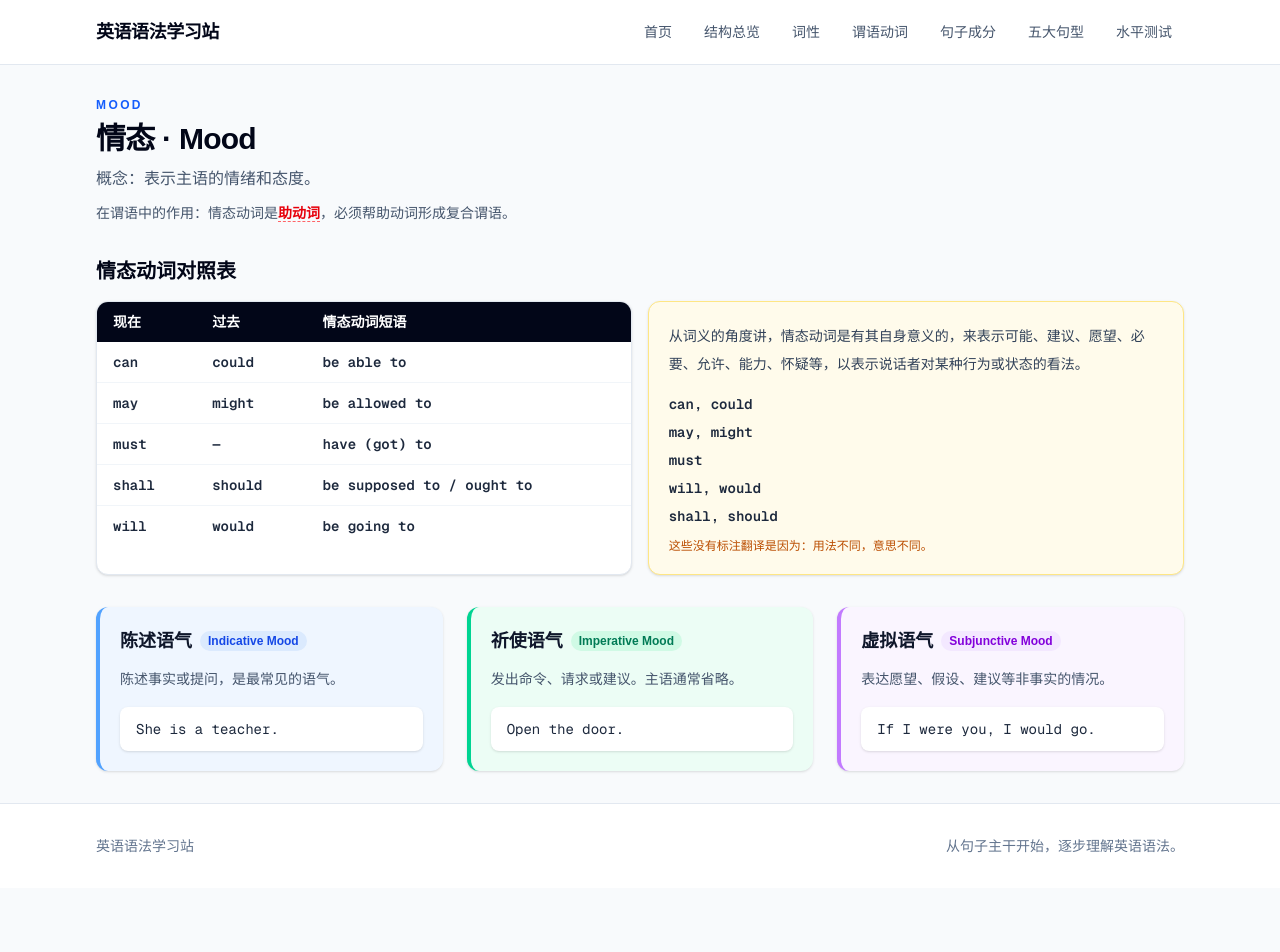
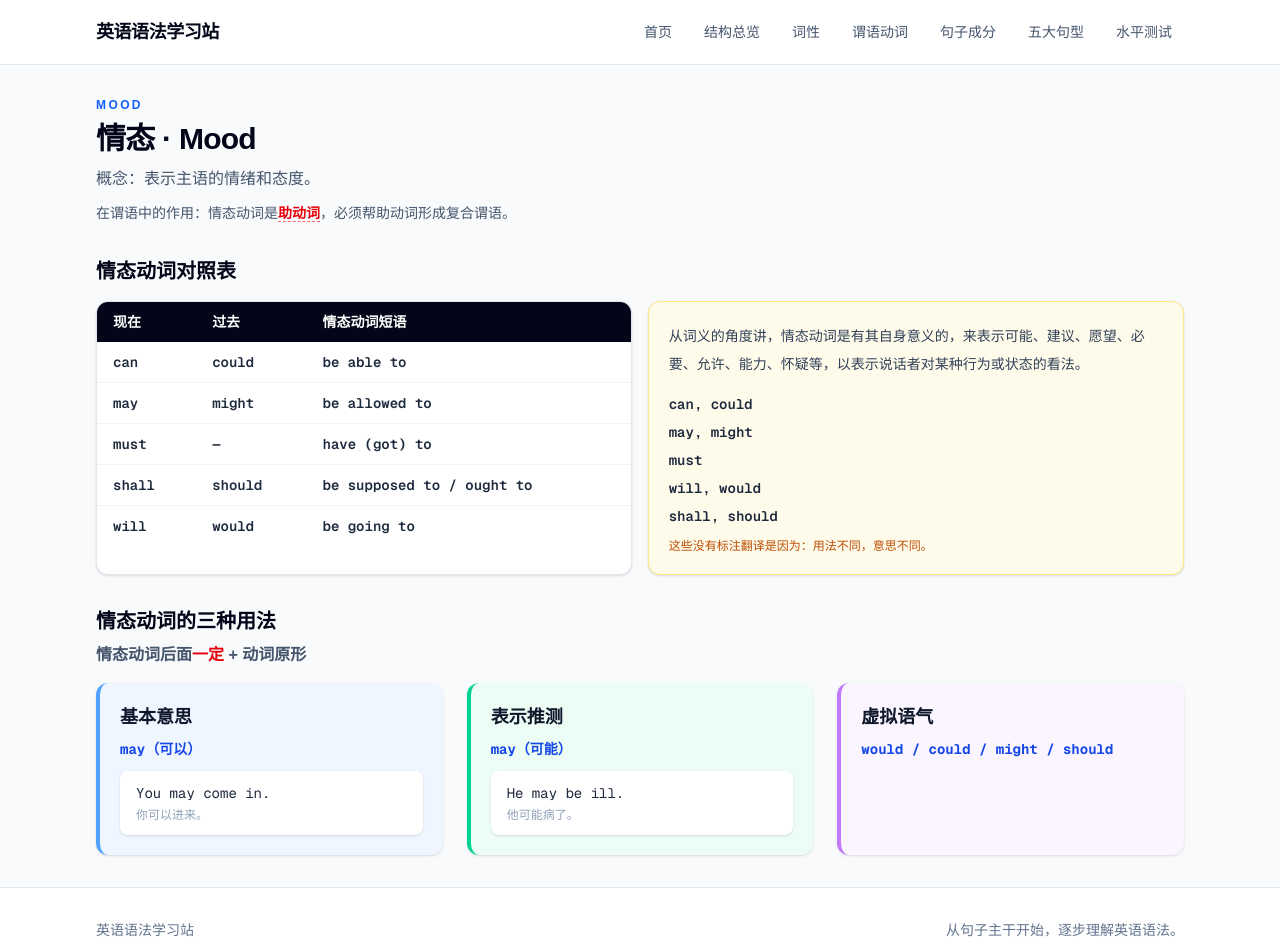
Before and after one commit to Jet-zz/EnglishGrammarSite, a Next.js app: page /grammar/mood in a window 1280 px wide. Shown: the top 952 px of the page. Before the commit the page ends 888 px from the top, so only its background shows below. Built offline with nearby package versions, Linux system fonts and the light colour scheme.

Commit message:
情态页面重构：三种用法替换三语气卡片，统一左边框样式，去掉英文badge

```diff
--- a/src/app/grammar/mood/page.tsx
+++ b/src/app/grammar/mood/page.tsx
@@ -1,5 +1,5 @@
 import { SectionHeading } from "@/components/SectionHeading";
-import { moodIntro, moodTypes, modalTable, modalNote } from "@/content/mood";
+import { moodIntro, modalTable, modalNote, modalUsage } from "@/content/mood";
 import { AssistVerb } from "@/components/AssistVerb";
 
 export default function MoodPage() {
@@ -55,34 +55,36 @@ export default function MoodPage() {
         </div>
       </section>
 
-      <div className="mt-8 grid gap-6 sm:grid-cols-3">
-        {moodTypes.map((m, i) => {
+      {/* ── 情态动词的三种用法 ── */}
+      <section className="mt-8">
+        <h2 className="text-xl font-bold text-slate-950">{modalUsage.title}</h2>
+        <p className="mt-2 text-base font-bold text-slate-600">
+          {modalUsage.rule}<span className="text-red-600">{modalUsage.ruleRed}</span>{modalUsage.ruleEnd}
+        </p>
+        <div className="mt-4 grid gap-6 sm:grid-cols-3">
+          {modalUsage.items.map((item, i) => {
             const colors = [
               "border-blue-400 bg-blue-50",
               "border-emerald-400 bg-emerald-50",
               "border-purple-400 bg-purple-50",
             ];
-          const badgeColors = [
-            "bg-blue-100 text-blue-700",
-            "bg-emerald-100 text-emerald-700",
-            "bg-purple-100 text-purple-700",
-          ];
             return (
-            <div key={m.name} className={`rounded-xl border-l-4 ${colors[i]} p-5 shadow-sm`}>
-              <div className="flex items-center gap-2">
-                <h2 className="text-lg font-bold text-slate-900">{m.name}</h2>
-                <span className={`rounded-full px-2 py-0.5 text-xs font-semibold ${badgeColors[i]}`}>
-                  {m.english}
-                </span>
+              <div key={item.label} className={`rounded-xl border-l-4 ${colors[i]} p-5 shadow-sm`}>
+                <h2 className="text-lg font-bold text-slate-900">{item.label}</h2>
+                <p className="mt-2 font-mono text-sm font-bold text-blue-700">{item.sub}</p>
+                {item.example ? (
+                  <div className="mt-3 rounded-lg bg-white px-4 py-3 font-mono text-sm text-slate-800 shadow-sm">
+                    <p>{item.example}</p>
+                    {item.translation ? (
+                      <p className="mt-1 text-xs text-slate-400">{item.translation}</p>
+                    ) : null}
                   </div>
-              <p className="mt-3 text-sm leading-6 text-slate-600">{m.desc}</p>
-              <div className="mt-4 rounded-lg bg-white px-4 py-3 font-mono text-sm text-slate-800 shadow-sm">
-                {m.example}
-              </div>
+                ) : null}
               </div>
             );
           })}
         </div>
+      </section>
     </div>
   );
 }
--- a/src/content/mood.ts
+++ b/src/content/mood.ts
@@ -8,6 +8,31 @@ export const modalNote = {
   text: "从词义的角度讲，情态动词是有其自身意义的，来表示可能、建议、愿望、必要、允许、能力、怀疑等，以表示说话者对某种行为或状态的看法。",
   verbs: ["can, could", "may, might", "must", "will, would", "shall, should"],
   hint: "这些没有标注翻译是因为：用法不同，意思不同。",
+};
+
+export const modalUsage = {
+  title: "情态动词的三种用法",
+  items: [
+    {
+      label: "基本意思",
+      sub: "may（可以）",
+      example: "You may come in.",
+      translation: "你可以进来。",
+    },
+    {
+      label: "表示推测",
+      sub: "may（可能）",
+      example: "He may be ill.",
+      translation: "他可能病了。",
+    },
+    {
+      label: "虚拟语气",
+      sub: "would / could / might / should",
+    },
+  ],
+  rule: "情态动词后面",
+  ruleRed: "一定",
+  ruleEnd: " + 动词原形",
 };
 
 export const modalTable = {
```
Lines whose indentation alone changed are shown as unchanged.
